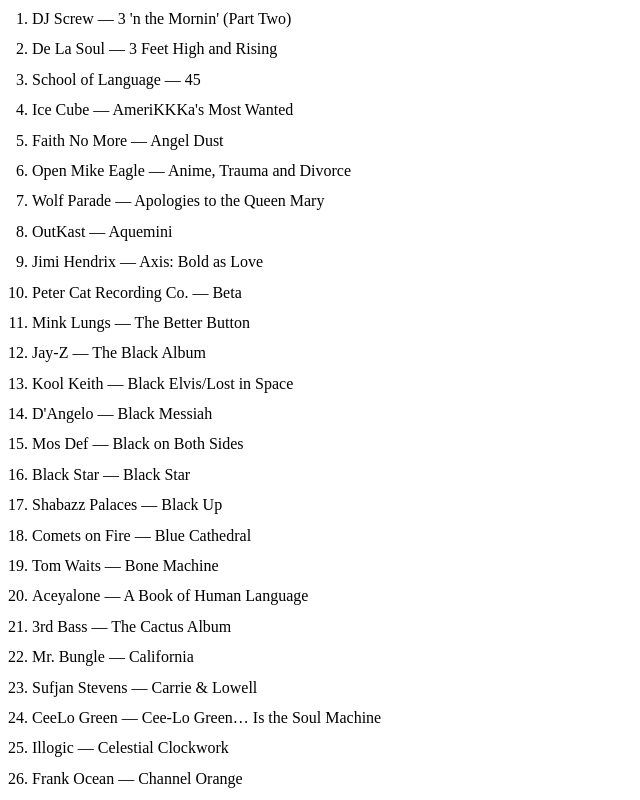
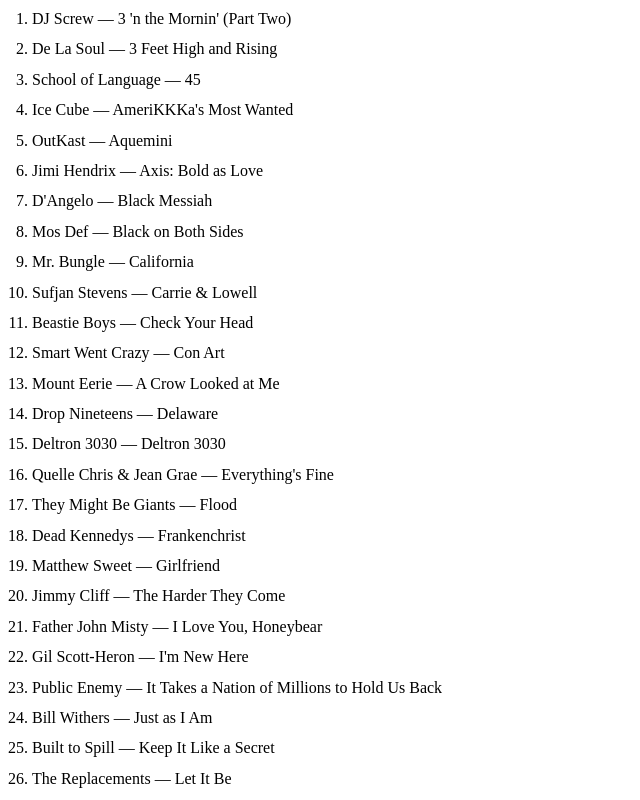
Before and after one commit to adammxfld/album-library, a React (Vite) app: page / in a window 1280 px wide. Shown: the top 800 px of the page, without its empty margins (0-640 px from the left). Built offline with nearby package versions, Linux system fonts and the light colour scheme.

Commit message:
Add basic top tier filter

```diff
--- a/src/App.tsx
+++ b/src/App.tsx
@@ -2,9 +2,11 @@
 import { albums } from "./albums_data.ts";
 
 function App() {
+  const tierOneAlbums = albums.filter((album) => album.tier === 1)
+
   return (
       <section id="center">
-        <AlbumList albums={albums} />
+        <AlbumList albums={tierOneAlbums} />
       </section>
   )
 }
```
